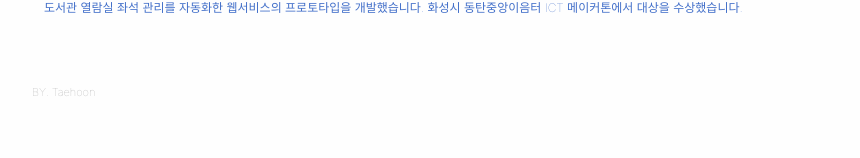
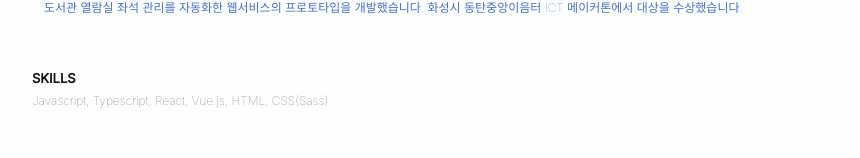
Before and after one commit to taevel02/resume, a React app: page / in a window 1280 px wide. Shown: the part 716-874 px from the top of the page, without its empty margins (208-1068 px from the left). Built offline with nearby package versions, Linux system fonts and the light colour scheme.

Commit message:
feat: add skills section

```diff
--- a/src/pages/App.tsx
+++ b/src/pages/App.tsx
@@ -4,6 +4,7 @@ import styled from '@emotion/styled';
 import Header from '../components/Header';
 import Experience from '../components/Experience';
 
+import SubTitle from '../components/utils/SubTitle';
 import { ISocial, IExperience } from '../utils/types';
 
 const socials: ISocial[] = require('../data/social.json');
@@ -18,6 +19,12 @@ const Content = styled('div')`
 	> :not(:last-child) {
 		margin-bottom: 50px;
 	}
+`;
+
+const Skill = styled('div')`
+	font-size: 12px;
+	font-weight: 200;
+	line-height: 14px;
 `;
 
 const Footer = styled('footer')`
@@ -37,6 +44,10 @@ const App: React.FC = () => {
 		<Content>
 			<Header socials={socials} />
 			<Experience experiences={experiences} />
+			<Skill>
+				<SubTitle>Skills</SubTitle>
+				<span>Javascript, Typescript, React, Vue.js, HTML, CSS(Sass)</span>
+			</Skill>
 			<Footer>
 				<FooterText>BY. Taehoon</FooterText>
 			</Footer>
```
